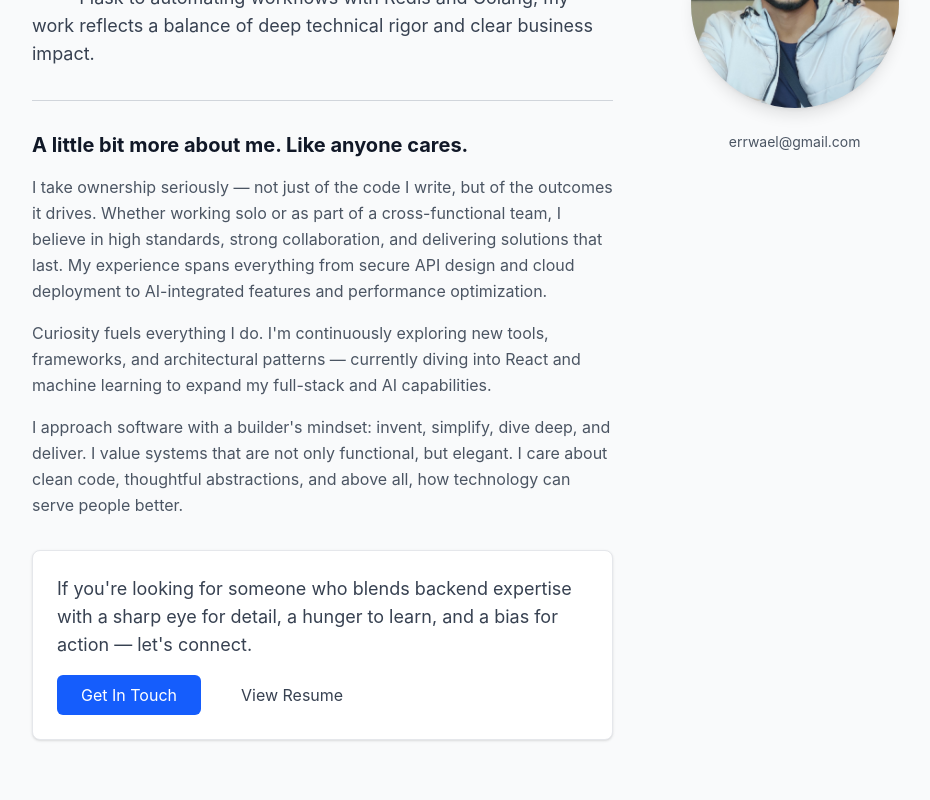
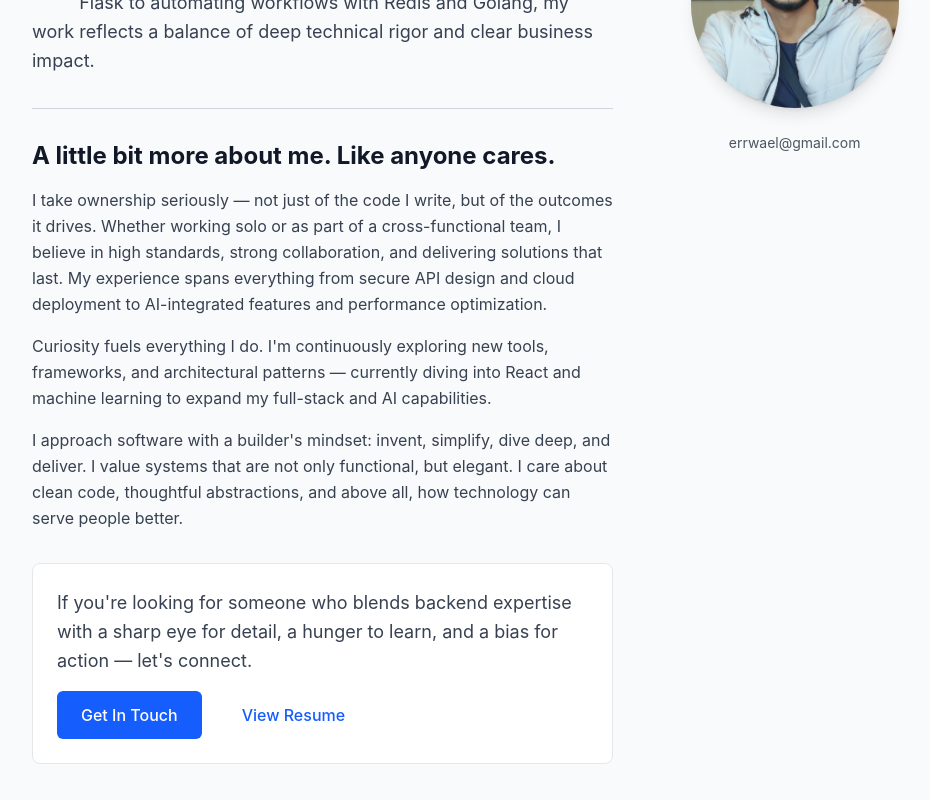
Before and after one commit to itswael/portfolio-frontend, a React (Vite) app: page / in a window 1280 px wide. Shown: the part 860-1660 px from the top of the page, without its empty margins (160-1090 px from the left). Built offline with nearby package versions, Linux system fonts and the light colour scheme; no server answers; some icons are missing; a web font is replaced by a local one.

Commit message:
integrated with imported css

```diff
--- a/src/components/About_new.jsx
+++ b/src/components/About_new.jsx
@@ -4,11 +4,12 @@ import GitHubIcon from "@mui/icons-material/GitHub";
 import CodeIcon from "@mui/icons-material/Code";
 import photo from "../assets/photo.jpg"
 import { goToContact, handleResumeView } from '../utils/navigation';
+import { componentStyles, cn } from '../theme';
 
 export default function About() {
     return (
-        <div id="about" className="min-h-screen bg-gray-50 py-20 px-4">
-            <div className="max-w-4xl mx-auto">
+        <div id="about" className={cn(componentStyles.layout.section, componentStyles.layout.sectionBg)}>
+            <div className={componentStyles.layout.containerSmall}>
                 <div className="grid grid-cols-1 lg:grid-cols-3 gap-12 items-start">
                     {/* Right Content - Profile Image and Info - Shows first on mobile */}
                     <div className="lg:col-span-1 order-1 lg:order-2">
@@ -16,21 +17,18 @@ export default function About() {
                             {/* Profile Image */}
                             <div className="mb-6">
                                 <div className="w-52 h-52 mx-auto rounded-full bg-gray-300 overflow-hidden shadow-lg">
-                                    {/* Placeholder for profile image */}
-
-                                    {/* Uncomment and replace with your actual image */}
-                                    { <img
+                                    <img
                                         src={photo}
                                         alt="Profile"
                                         className="w-full h-full object-cover"
-                                    /> }
+                                    />
                                 </div>
                             </div>
 
                             {/* Contact Info */}
                             <div className="text-center space-y-3">
-                                <div className="text-gray-600">
-                                    <p className="text-sm">errwael@gmail.com</p>
+                                <div className={componentStyles.text.muted}>
+                                    <p className={componentStyles.text.bodySmall}>errwael@gmail.com</p>
                                 </div>
 
                                 {/* Social Links */}
@@ -40,7 +38,7 @@ export default function About() {
                                             href="https://www.linkedin.com/in/itswael"
                                             target="_blank"
                                             rel="noopener noreferrer"
-                                            className="text-gray-700 hover:text-blue-600 transition-colors"
+                                            className={cn(componentStyles.text.muted, "hover:text-blue-600 transition-colors")}
                                             aria-label="LinkedIn"
                                         >
                                             <LinkedInIcon fontSize="small" />
@@ -49,7 +47,7 @@ export default function About() {
                                             href="https://github.com/itswael"
                                             target="_blank"
                                             rel="noopener noreferrer"
-                                            className="text-gray-700 hover:text-gray-900 transition-colors"
+                                            className={cn(componentStyles.text.muted, "hover:text-gray-900 transition-colors")}
                                             aria-label="GitHub"
                                         >
                                             <GitHubIcon fontSize="small" />
@@ -58,7 +56,7 @@ export default function About() {
                                             href="https://leetcode.com/u/user1326iN/"
                                             target="_blank"
                                             rel="noopener noreferrer"
-                                            className="text-gray-700 hover:text-orange-500 transition-colors"
+                                            className={cn(componentStyles.text.muted, "hover:text-orange-500 transition-colors")}
                                             aria-label="LeetCode"
                                         >
                                             <CodeIcon fontSize="small" />
@@ -72,8 +70,8 @@ export default function About() {
                     {/* Left Content - Text - Shows second on mobile */}
                     <div className="lg:col-span-2 space-y-8 order-2 lg:order-1">
                         {/* Main Introduction with Large First Letter */}
-                        <div className="text-gray-700 leading-relaxed">
-                            <p className="text-lg">
+                        <div className={componentStyles.text.body}>
+                            <p className={componentStyles.text.bodyLarge}>
                                 <span className="float-left text-8xl font-serif text-gray-800 leading-none mr-3 mt-2">I</span>
                                 'm a backend-focused software engineer with a passion for building reliable, scalable systems that solve real-world problems. From architecting microservices in Spring Boot and Flask to automating workflows with Redis and Golang, my work reflects a balance of deep technical rigor and clear business impact.
                             </p>
@@ -81,9 +79,9 @@ export default function About() {
 
                         {/* Section Separator */}
                         <div className="border-t border-gray-300 pt-8">
-                            <h3 className="text-xl font-semibold text-gray-800 mb-4">A little bit more about me. Like anyone cares.</h3>
+                            <h3 className={cn(componentStyles.heading.h4, "mb-4")}>A little bit more about me. Like anyone cares.</h3>
 
-                            <div className="space-y-4 text-gray-600 leading-relaxed">
+                            <div className={cn(componentStyles.text.body, "space-y-4")}>
                                 <p>
                                     I take ownership seriously — not just of the code I write, but of the outcomes it drives. Whether working solo or as part of a cross-functional team, I believe in high standards, strong collaboration, and delivering solutions that last. My experience spans everything from secure API design and cloud deployment to AI-integrated features and performance optimization.
                                 </p>
@@ -99,20 +97,20 @@ export default function About() {
                         </div>
 
                         {/* Call to Action */}
-                        <div className="bg-white p-6 rounded-lg shadow-sm border border-gray-200">
-                            <p className="text-gray-700 text-lg">
+                        <div className={cn(componentStyles.card.flat, "p-6")}>
+                            <p className={cn(componentStyles.text.bodyLarge, "text-gray-700")}>
                                 If you're looking for someone who blends backend expertise with a sharp eye for detail, a hunger to learn, and a bias for action — let's connect.
                             </p>
                             <div className="mt-4 flex gap-4">
                                 <button
                                     onClick={goToContact}
-                                    className="px-6 py-2 bg-blue-600 text-white rounded-md hover:bg-blue-700 transition-colors"
+                                    className={componentStyles.button.primary}
                                 >
                                     Get In Touch
                                 </button>
                                 <button
                                     onClick={handleResumeView}
-                                    className="px-6 py-2 border border-gray-300 text-gray-700 rounded-md hover:bg-gray-50 transition-colors"
+                                    className={componentStyles.button.secondary}
                                 >
                                     View Resume
                                 </button>
```
